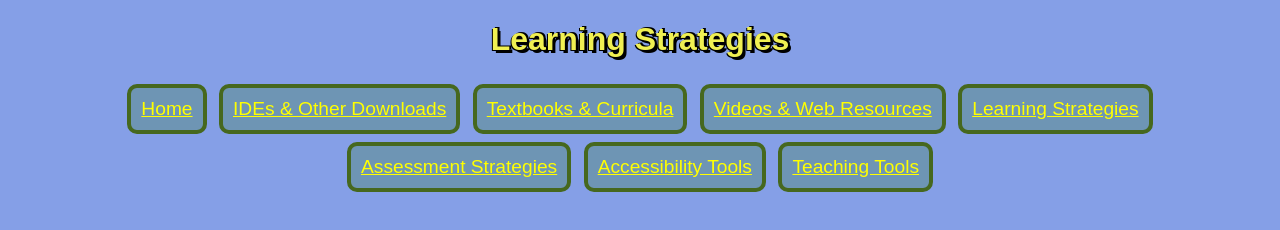
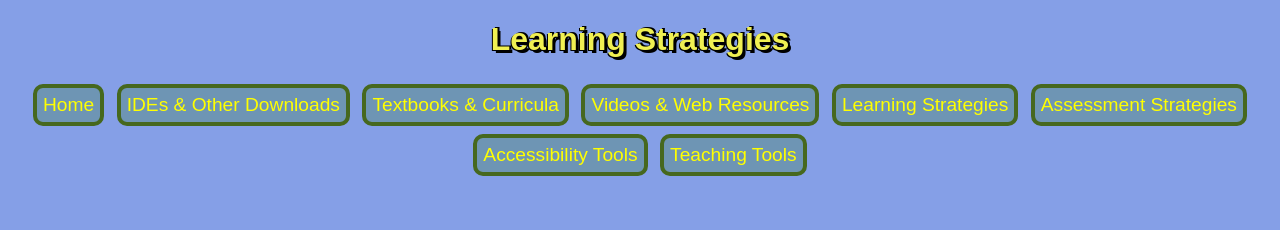
Before and after one commit to GaryMalk/CSToolkit, a plain HTML site: page pages/learning.html in a window 1280 px wide. Drawn offline with Linux system fonts and the light colour scheme.

Commit message:
modifications to nav menu

```diff
--- a/css/stylesheet.css
+++ b/css/stylesheet.css
@@ -15,24 +15,28 @@ header h1 {
     text-shadow: 3px 3px 0 #000, 2px -1px 0 #000, -1px 1px 0 #000, 1px 1px 0 #000;
 }
 
-header ul {
+header > nav > ul {
     padding: 0px;
     margin: 0px;
 }
 
-header li {
+header > nav li {
     font-size: 1.2em;
     display: inline-block;
     border: 4px solid #46681E;
-    padding: 10px;
+    padding: 6px;
     margin: 4px;
     border-radius: 10px;
     background-color: #6E95B4;
 }
 
-header li:hover, li:hover a {
+header > nav li:hover, header > nav li:hover a {
   background-color: yellow;
   color: #6a86b4;
+}
+
+header > nav a {
+    text-decoration: none;
 }
 
 a {
--- a/pages/learning.html
+++ b/pages/learning.html
@@ -5,19 +5,23 @@
     <meta name="viewport" content="width=device-width, initial-scale=1.0">
     <title>Learning Strategies</title>
     <link href="../css/stylesheet.css" rel="stylesheet" type="text/css">
+    <link href="../css/strategies.css" rel="stylesheet" type="text/css">
 </head>
 <body>
 	<header>
 		<h1>Learning Strategies</h1>
-        <li><a href="../index.html">Home</a></li>
-        <li><a href="ide.html">IDEs & Other Downloads</a></li>
-        <li><a href="textbooks.html">Textbooks & Curricula</a></li>
-        <li><a href="resources.html">Videos & Web Resources</a></li>
-        <li><a href="learning.html">Learning Strategies</a></li>
-        <li><a href="assessment.html">Assessment Strategies</a></li>
-        <li><a href="accessibility.html">Accessibility Tools</a></li>
-        <li><a href="tools.html">Teaching Tools</a></li>
-    </ul>
+        <nav>
+            <ul>
+				<a href="../index.html"><li>Home</li></a>
+				<a href="ide.html"><li>IDEs & Other Downloads</li></a>
+				<a href="textbooks.html"><li>Textbooks & Curricula</li></a>
+				<a href="resources.html"><li>Videos & Web Resources</li></a>
+				<a href="learning.html"><li>Learning Strategies</li></a>
+				<a href="assessment.html"><li>Assessment Strategies</li></a>
+				<a href="accessibility.html"><li>Accessibility Tools</li></a>
+				<a href="tools.html"><li>Teaching Tools</li></a>
+            </ul>
+        </nav>
 	</header>
 
 </body>
```
Also changed, not shown: index.html (+16 -10 lines), pages/accessibility.html (+13 -10 lines), pages/assessment.html (+13 -9 lines), pages/ide.html (+12 -9 lines), pages/resources.html (+12 -9 lines), pages/textbooks.html (+18 -12 lines), pages/tools.html (+12 -9 lines), css/strategies.css (added).
